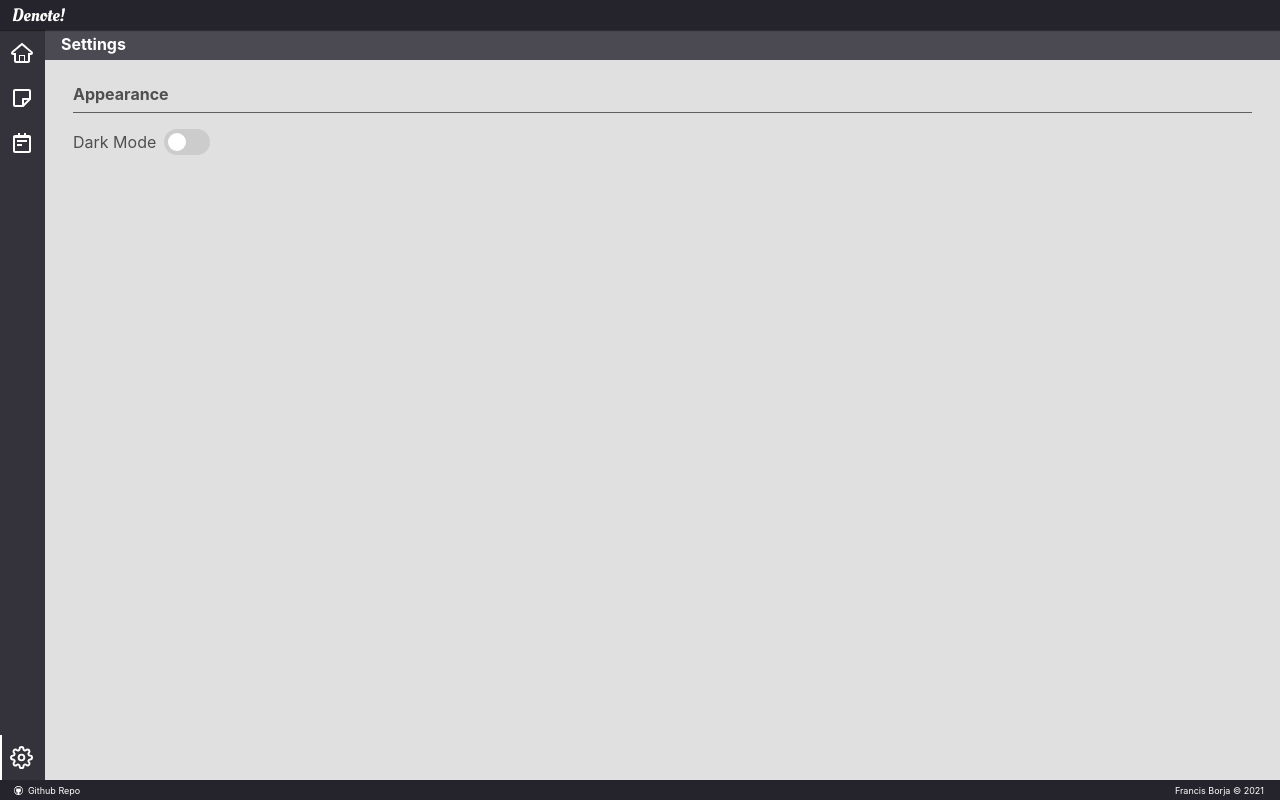
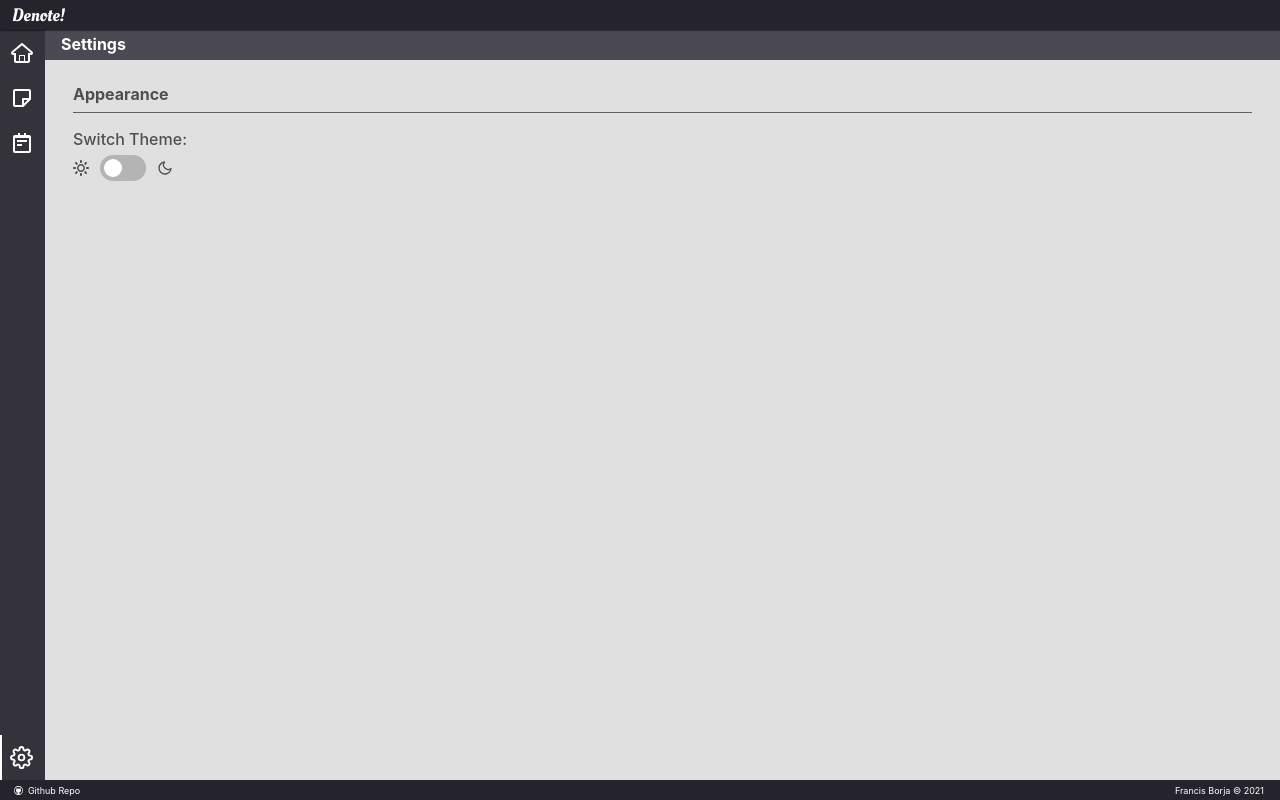
Before and after one commit to fborja44/noteworks, a React (Create React App) app in the folder client/: page /#/settings in a window 1280 px wide. Built offline with nearby package versions, Linux system fonts and the light colour scheme.

Commit message:
feat: editor darkmode styles

```diff
--- a/client/src/common/theme.ts
+++ b/client/src/common/theme.ts
@@ -1,4 +1,5 @@
 export interface AppTheme {
+  id: string;
   main: {
     background: string;
     backgroundSecondary: string;
@@ -35,6 +36,7 @@ export interface AppTheme {
 }
 
 export const lightTheme: AppTheme = {
+  id: "light",
   main: {
     background: "#E0E0E0",
     backgroundSecondary: "#FFF",
@@ -71,6 +73,7 @@ export const lightTheme: AppTheme = {
 };
 
 export const darkTheme: AppTheme = {
+  id: "dark",
   main: {
     background: "#1b1a20",
     backgroundSecondary: "#34333b",
--- a/client/src/components/marknotes/MNEditor.tsx
+++ b/client/src/components/marknotes/MNEditor.tsx
@@ -7,12 +7,13 @@ import ReactMarkdown from "react-markdown";
 
 /** @jsxRuntime classic */
 /** @jsx jsx */
-import { css, jsx } from "@emotion/react";
+import { css, jsx, useTheme } from "@emotion/react";
 import styled from "@emotion/styled";
 
 // Common imports
 import { Marknote } from "../../common/types";
 import { COLOR } from "../../common/color";
+// import { lightTheme } from "../../common/theme";
 
 // Component imports
 import ColorMenu from "../menus/ColorMenu";
@@ -30,10 +31,10 @@ import { AiOutlineCode } from "react-icons/ai";
 
 // Codemirror imports
 import "codemirror/lib/codemirror.css";
-import "codemirror/theme/material.css";
+import "codemirror/theme/material-darker.css";
 import "codemirror/mode/markdown/markdown"; // import codemirror markdown
 
-import { Controlled as ControlledEditor } from "react-codemirror2"; // import text editor
+import { Controlled as CodeMirror } from "react-codemirror2"; // import text editor
 
 const EditorMain = styled.div`
   height: 100%;
@@ -52,7 +53,8 @@ const EditorContent = styled.div`
   }
 
   & *::-webkit-scrollbar-thumb {
-    background: ${COLOR.GREY_DARK} !important;
+    background: ${(props) => props.theme.id === "light" ? COLOR.GREY_DARK : "#52525b"} !important;
+    border-radius: 2px;
   }
 `;
 
@@ -88,6 +90,26 @@ const EditorBody = css`
 
   .CodeMirror.CodeMirror-wrap pre {
     word-break: break-word;
+  }
+`;
+
+const EditorBodyDark = css`
+  .CodeMirror {
+    background: #1b1a20;
+    color: white;
+
+    .cm-comment {
+      color: ${COLOR.GREY};
+    }
+  }
+
+  .CodeMirror-linenumber {
+    color: ${COLOR.GREY};
+  }
+
+  .CodeMirror-gutters {
+    background: #1b1a20;
+    border-right: 1px solid #34333b;
   }
 `;
 
@@ -152,6 +174,23 @@ const PreviewBody = css`
   }
 `;
 
+const PreviewBodyDark = css`
+  background: #1b1a20;
+  color: white;
+  code {
+    background: #52525b;
+    color: lightblue;
+  }
+
+  a {
+    color: CornflowerBlue
+  }
+
+  a:visited {
+    color: violet;
+  }
+`;
+
 const Empty = styled.div`
   width: 100%;
   display: flex;
@@ -166,6 +205,7 @@ const Empty = styled.div`
   }
 
   svg {
+    font-size: 18px;
     position: relative;
     top: 3px;
     margin: 0 0.2em;
@@ -262,6 +302,8 @@ const MNEditor: React.FC<MNEditorProps> = ({
   const [showEditor, setShowEditor] = useState(true);
   const [showPreview, setShowPreview] = useState(true);
 
+  const appTheme = useTheme();
+
   return (
     <EditorMain>
       <EditorHeader currentNote={currentNote} handleEditField={handleEditField}>
@@ -320,13 +362,16 @@ const MNEditor: React.FC<MNEditorProps> = ({
             display: ${showEditor ? "default" : "none"};
           `}
         >
-          <ControlledEditor
-            css={EditorBody}
+          <CodeMirror
+            css={[EditorBody, appTheme.id === "light" ? null : EditorBodyDark]}
             value={currentNote.body}
             onBeforeChange={handleChangeEditorBody}
             options={{
               lineWrapping: true,
               mode: "markdown",
+              theme: `${
+                appTheme.id === "light" ? "default" : "material-darker"
+              }`,
               lineNumbers: true,
             }}
           />
@@ -335,7 +380,7 @@ const MNEditor: React.FC<MNEditorProps> = ({
           <section
             css={css`
               width: 20px;
-              background: #c4c4c4;
+              background: ${appTheme.id === "light" ? "#c4c4c4" : "#34333b"};
             `}
           />
         )}
@@ -344,7 +389,14 @@ const MNEditor: React.FC<MNEditorProps> = ({
             display: ${showPreview ? "default" : "none"};
           `}
         >
-          <ReactMarkdown css={PreviewBody}>{currentNote.body}</ReactMarkdown>
+          <ReactMarkdown
+            css={[
+              PreviewBody,
+              appTheme.id === "light" ? null : PreviewBodyDark,
+            ]}
+          >
+            {currentNote.body}
+          </ReactMarkdown>
         </PreviewContainer>
       </EditorContent>
       <ColorMenu
--- a/client/src/components/menus/ModalMenu.tsx
+++ b/client/src/components/menus/ModalMenu.tsx
@@ -10,7 +10,7 @@ import styled from "@emotion/styled";
 
 // Common imports
 import { COLOR } from "../../common/color";
-import { lightTheme } from "../../common/theme";
+// import { lightTheme } from "../../common/theme";
 
 // Image and icon imports
 import { MdClose } from "react-icons/md";
--- a/client/src/components/settings/SettingsPage.tsx
+++ b/client/src/components/settings/SettingsPage.tsx
@@ -6,7 +6,7 @@ import React from "react";
 
 /** @jsxRuntime classic */
 /** @jsx jsx */
-import { jsx } from "@emotion/react";
+import { css, jsx } from "@emotion/react";
 import styled from "@emotion/styled";
 
 // Common imports
@@ -17,15 +17,21 @@ import PageHeader from "../pageheader/PageHeader";
 import Section from "../Section";
 import ToggleSwitch from "./ToggleSwitch";
 
+// Image and icon imports
+import { FiMoon } from "react-icons/fi";
+import { ImSun } from "react-icons/im";
+
 const Option = styled.div`
   display: flex;
-  align-items: center;
+  flex-direction: column;
+  justify-content: center;
   background-color: inherit;
 `;
 
 const OptionLabel = styled.div`
   color: ${(props) => props.theme.main.textPrimary};
-  margin-right: 0.5em;
+  margin-bottom: 0.4em;
+  font-weight: 500;
 `;
 
 export interface SettingsPageProps {
@@ -43,7 +49,19 @@ const SettingsPage: React.FC<SettingsPageProps> = ({
       <div className="main-content-wrapper">
         <Section name="Appearance">
           <Option>
-            <OptionLabel>Dark Mode</OptionLabel>
+            <OptionLabel>Switch Theme:</OptionLabel>
+            <div
+              css={css`
+                display: flex;
+                flex-direction: row;
+                align-items: center;
+              `}
+            >
+              <ImSun
+                css={css`
+                  margin-right: 0.7em;
+                `}
+              />
               <ToggleSwitch
                 isToggled={appTheme === lightTheme ? false : true}
                 onToggle={() =>
@@ -52,6 +70,12 @@ const SettingsPage: React.FC<SettingsPageProps> = ({
                   )
                 }
               />
+              <FiMoon
+                css={css`
+                  margin-left: 0.7em;
+                `}
+              />
+            </div>
           </Option>
         </Section>
       </div>
--- a/client/src/components/settings/ToggleSwitch.tsx
+++ b/client/src/components/settings/ToggleSwitch.tsx
@@ -7,6 +7,9 @@ import React from "react";
 /** @jsx jsx */
 import { jsx } from "@emotion/react";
 import styled from "@emotion/styled";
+
+// Common imports
+import { COLOR } from "../../common/color";
 
 // Tutorial from: https://www.youtube.com/watch?v=bztDMD4HSL0
 const Switch = styled.label`
@@ -38,7 +41,7 @@ const Slider = styled.span`
   right: 0;
   bottom: 0;
 
-  background-color: #ccc;
+  background-color: ${COLOR.GREY};
   border-radius: 34px;
 
   &:before {
```
Lines whose indentation alone changed are shown as unchanged.
